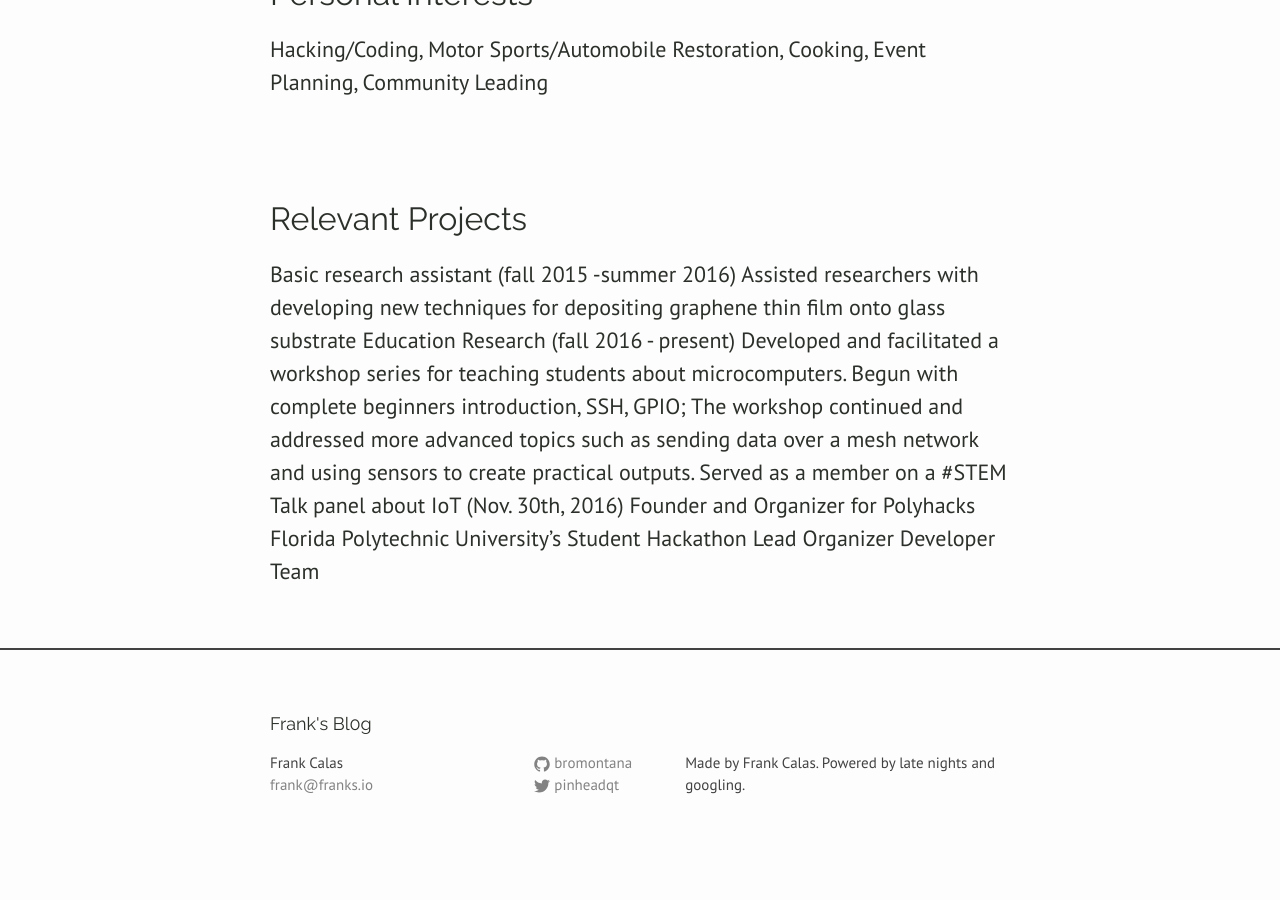
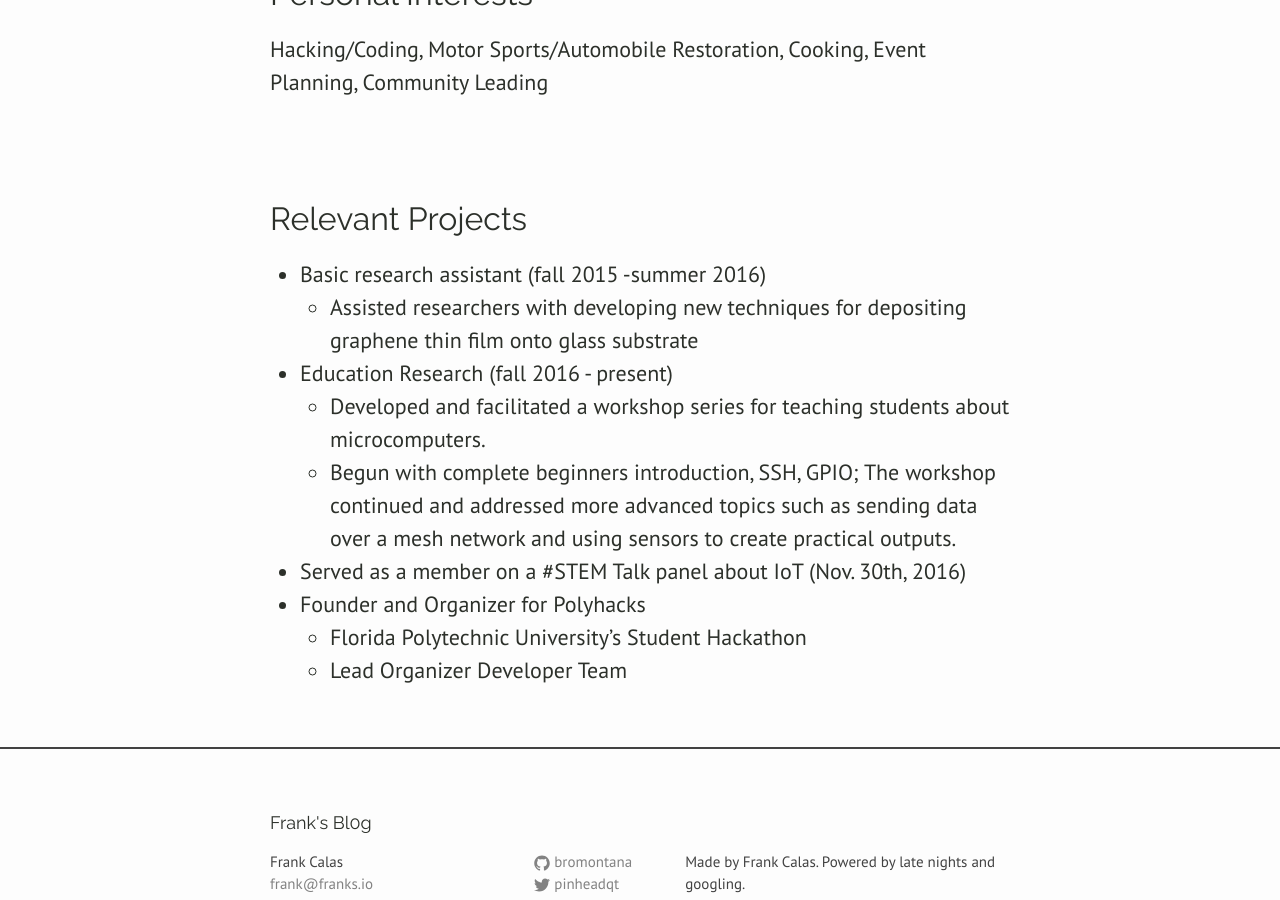
Before and after one commit to bromontana/bromontana.github.io, a Jekyll site: the page built from about.md, in a window 1280 px wide and 900 px high, scrolled down 2421 px. Built offline with Jekyll 4.4.1, drawn with Linux system fonts in a browser that asks for light colours; our own code applies the rules of GitHub Pages for plain Markdown files; before the commit the page ends 3248 px from its top, so only the background shows below that.

Commit message:
Fixed list

```diff
--- a/about.md
+++ b/about.md
@@ -76,12 +76,12 @@
 
 ## Relevant Projects
 
-Basic research assistant (fall 2015 -summer 2016)
-Assisted researchers with developing new techniques for depositing graphene thin film onto glass substrate
-Education Research (fall 2016 - present)
-Developed and facilitated a workshop series for teaching students about microcomputers.
-Begun with complete beginners introduction, SSH, GPIO; The workshop continued and addressed more advanced topics such as sending data over a mesh network and using sensors to create practical outputs.
-Served as a member on a #STEM Talk panel about IoT (Nov. 30th, 2016)
-Founder and Organizer for Polyhacks
-Florida Polytechnic University’s Student Hackathon
-Lead Organizer Developer Team
+- Basic research assistant (fall 2015 -summer 2016)
+  - Assisted researchers with developing new techniques for depositing graphene thin film onto glass substrate
+- Education Research (fall 2016 - present)
+  - Developed and facilitated a workshop series for teaching students about microcomputers.
+  - Begun with complete beginners introduction, SSH, GPIO; The workshop continued and addressed more advanced topics such as sending data over a mesh network and using sensors to create practical outputs.
+- Served as a member on a #STEM Talk panel about IoT (Nov. 30th, 2016)
+- Founder and Organizer for Polyhacks
+  - Florida Polytechnic University’s Student Hackathon
+  - Lead Organizer Developer Team
```
